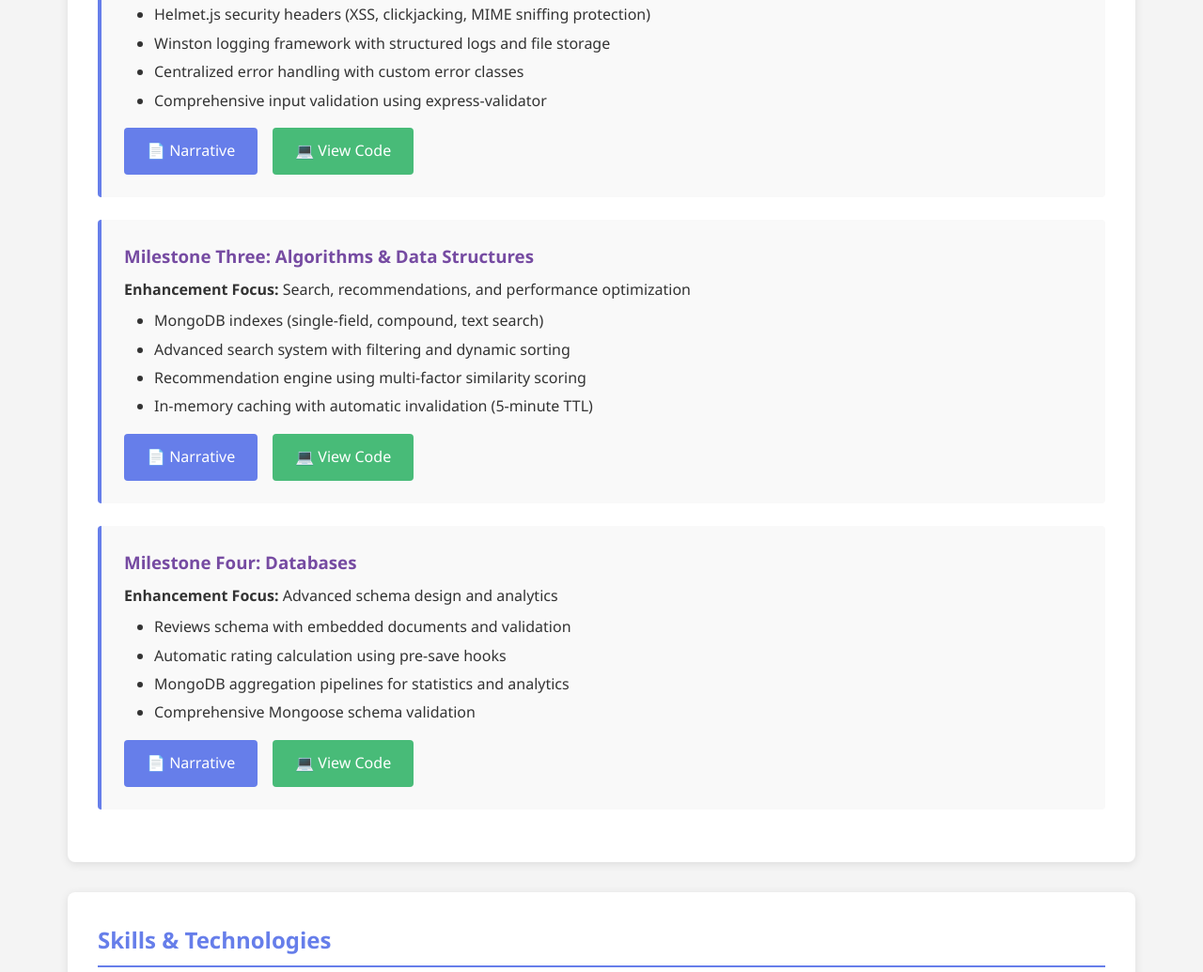
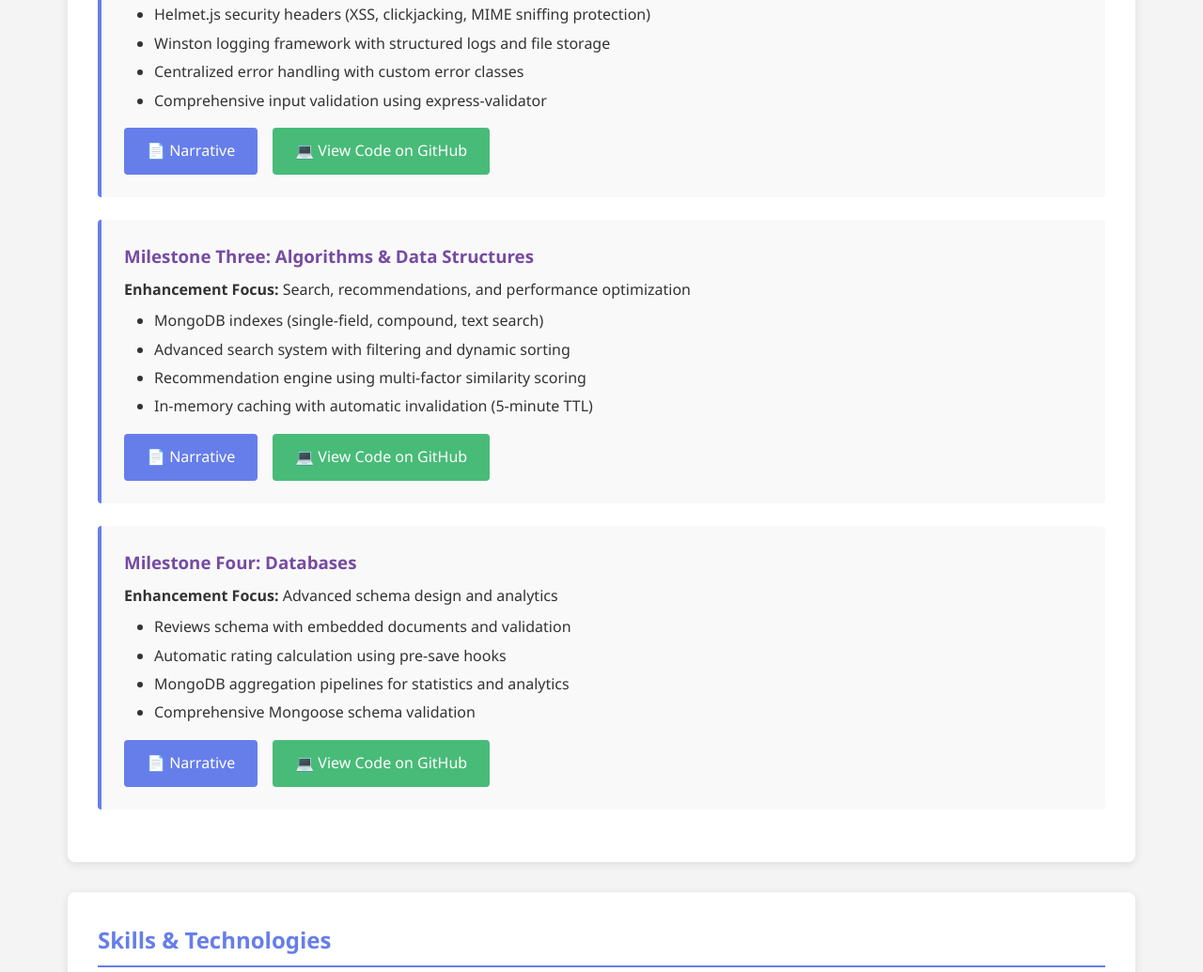
Before and after one commit to thejvu/johnnyvu.github.io, a website: page index.html in a window 1280 px wide. Shown: the part 1098-2133 px from the top of the page at 94% size. Drawn offline with Linux system fonts and the light colour scheme.

Commit message:
Update index.html

```diff
--- a/index.html
+++ b/index.html
@@ -201,8 +201,8 @@
                     <a href="narratives/CS 499 Milestone Two Narrative_JVu.docx" class="btn" download>
                         📄 Narrative
                     </a>
-                    <a href="code/enhanced/" class="btn btn-secondary">
-                        💻 View Code
+                    <a href="https://github.com/thejvu/johnnyvu.github.io" class="btn btn-secondary" target="_blank">
+                        💻 View Code on GitHub
                     </a>
                 </div>
             </div>
@@ -220,8 +220,8 @@
                     <a href="narratives/CS 499 Milestone Three Narrative_JVu.docx" class="btn" download>
                         📄 Narrative
                     </a>
-                    <a href="code/enhanced/" class="btn btn-secondary">
-                        💻 View Code
+                    <a href="https://github.com/thejvu/johnnyvu.github.io" class="btn btn-secondary" target="_blank">
+                        💻 View Code on GitHub
                     </a>
                 </div>
             </div>
@@ -239,8 +239,8 @@
                     <a href="narratives/CS 499 Milestone Four Narrative_JVu.docx" class="btn" download>
                         📄 Narrative
                     </a>
-                    <a href="code/enhanced/" class="btn btn-secondary">
-                        💻 View Code
+                    <a href="https://github.com/thejvu/johnnyvu.github.io" class="btn btn-secondary" target="_blank">
+                        💻 View Code on GitHub
                     </a>
                 </div>
             </div>
```
